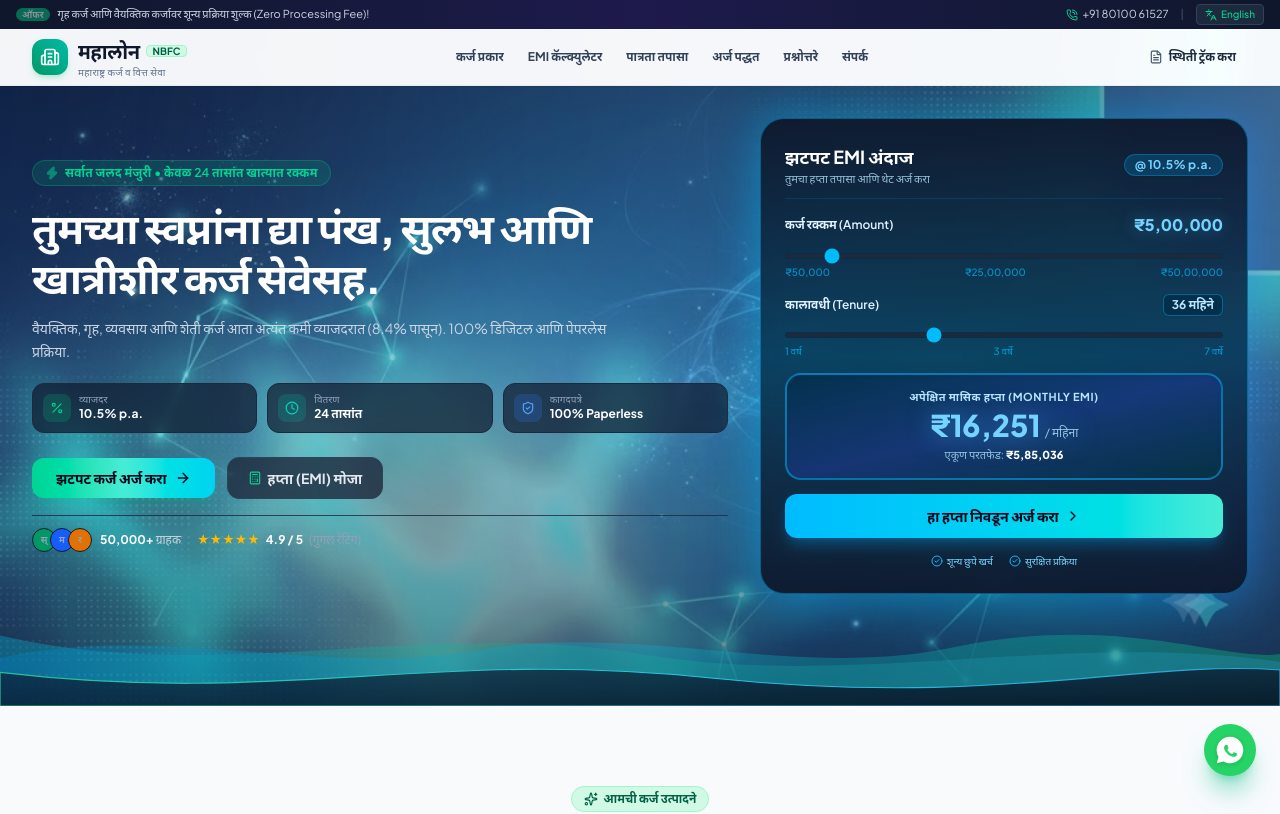
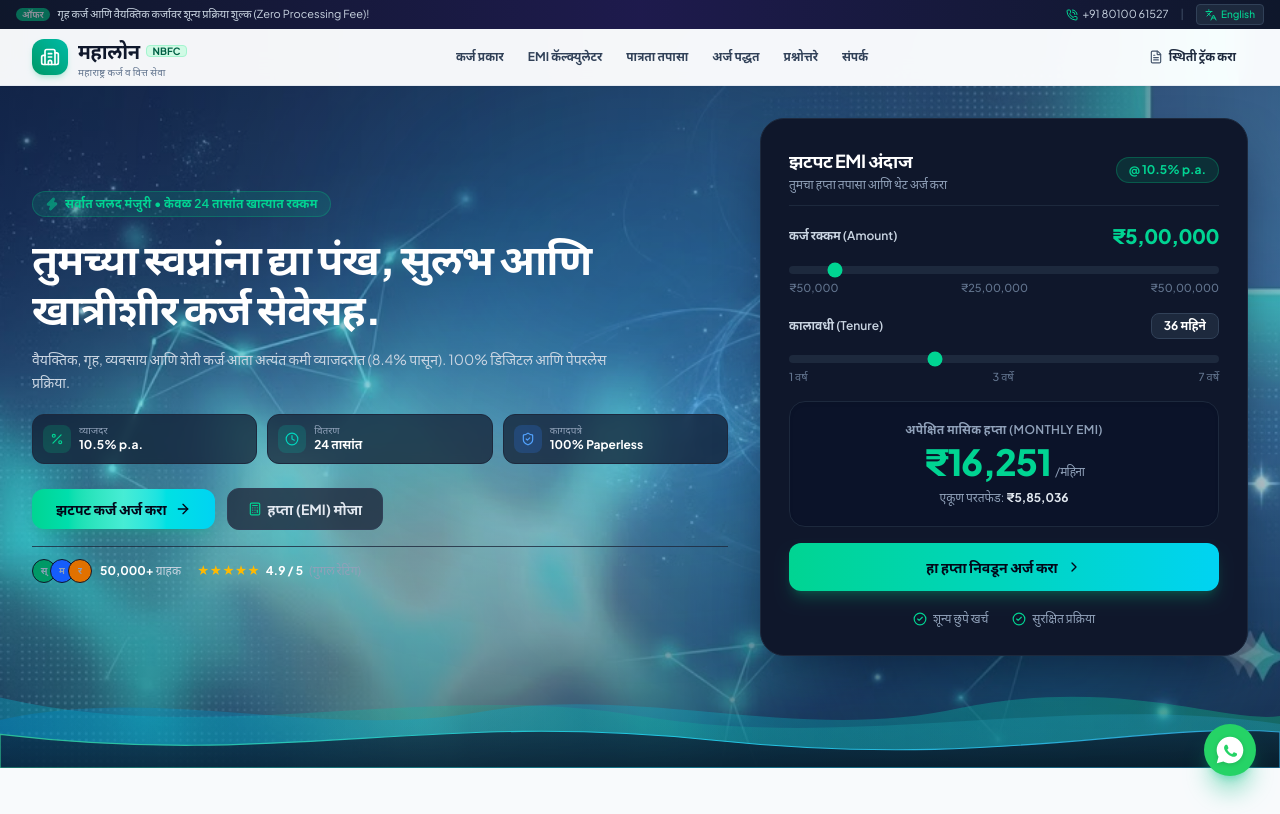
Before and after one commit to Prajakta785/Loan, a React (Vite) app: page / in a window 1280 px wide. Shown: the top 814 px of the page. Built offline with nearby package versions, Linux system fonts and the light colour scheme.

Commit message:
Align Hero Quick EMI card theme with EMI Calculator and Contact cards

```diff
--- a/src/components/Hero.jsx
+++ b/src/components/Hero.jsx
@@ -156,36 +156,32 @@ export default function Hero() {
             </div>
           </div>
 
-          {/* Right Column: Interactive Quick Loan Estimate Card - Light Blue Theme */}
+          {/* Right Column: Interactive Quick Loan Estimate Card - Matching Image 1 & Image 2 Theme */}
           <div className="lg:col-span-5">
-            <div className="relative">
-              {/* Vibrant Light Blue & Cyan Ambient Glow */}
-              <div className="absolute -inset-1 bg-gradient-to-r from-sky-400 via-cyan-400 to-blue-500 rounded-3xl blur-xl opacity-40 group-hover:opacity-100 transition duration-1000 group-hover:duration-200" />
-
-              <div className="relative rounded-2xl sm:rounded-3xl bg-gradient-to-b from-slate-900/95 via-sky-950/80 to-slate-900/95 border border-sky-400/40 p-4 sm:p-5 lg:p-6 backdrop-blur-xl shadow-2xl shadow-sky-500/15 space-y-3 sm:space-y-3.5">
+            <div className="relative rounded-3xl bg-slate-900 border border-slate-800 p-5 sm:p-6 lg:p-7 shadow-2xl shadow-slate-950/50 space-y-4">
 
               {/* Card Header */}
-                <div className="flex items-center justify-between pb-2.5 border-b border-sky-900/60">
+              <div className="flex items-center justify-between pb-3 border-b border-slate-800">
                 <div>
-                    <h2 className="text-base sm:text-lg font-bold text-white flex items-center gap-1.5">
-                      <span>{lang === 'mr' ? 'झटपट EMI अंदाज' : 'Quick Loan Estimator'}</span>
+                  <h2 className="text-base sm:text-lg font-bold text-white tracking-tight">
+                    {lang === 'mr' ? 'झटपट EMI अंदाज' : 'Quick Loan Estimator'}
                   </h2>
-                    <p className="text-[11px] text-sky-200/80">
+                  <p className="text-xs text-slate-400 mt-0.5">
                     {lang === 'mr' ? 'तुमचा हप्ता तपासा आणि थेट अर्ज करा' : 'Preview installment & apply directly'}
                   </p>
                 </div>
-                  <span className="px-2.5 py-0.5 rounded-full bg-sky-500/20 text-sky-300 text-xs font-bold border border-sky-400/30 shadow-xs">
+                <span className="px-3 py-1 rounded-full bg-emerald-500/15 text-emerald-400 text-xs font-bold border border-emerald-500/30">
                   @ {heroRate}% p.a.
                 </span>
               </div>
 
               {/* Amount Slider */}
-                <div className="space-y-1">
+              <div className="space-y-1.5">
                 <div className="flex justify-between items-center text-xs">
-                    <span className="text-sky-100 font-semibold">
+                  <span className="text-slate-300 font-semibold">
                     {lang === 'mr' ? 'कर्ज रक्कम (Amount)' : 'Loan Amount'}
                   </span>
-                    <span className="text-base font-black text-sky-300 drop-shadow-[0_0_8px_rgba(56,189,248,0.4)]">
+                  <span className="text-lg sm:text-xl font-black text-emerald-400 tracking-tight">
                     {formatCurrency(heroAmount)}
                   </span>
                 </div>
@@ -196,9 +192,9 @@ export default function Hero() {
                   step="50000"
                   value={heroAmount}
                   onChange={(e) => setHeroAmount(Number(e.target.value))}
-                    className="w-full h-1.5 bg-slate-800 border border-sky-950 rounded-lg appearance-none cursor-pointer accent-sky-400"
+                  className="w-full h-2 bg-slate-800 rounded-lg appearance-none cursor-pointer accent-emerald-400"
                 />
-                  <div className="flex justify-between text-[10px] text-sky-400/70 font-medium">
+                <div className="flex justify-between text-[11px] text-slate-500 font-medium">
                   <span>₹50,000</span>
                   <span>₹25,00,000</span>
                   <span>₹50,00,000</span>
@@ -206,12 +202,12 @@ export default function Hero() {
               </div>
 
               {/* Tenure Slider */}
-                <div className="space-y-1">
+              <div className="space-y-1.5">
                 <div className="flex justify-between items-center text-xs">
-                    <span className="text-sky-100 font-semibold">
+                  <span className="text-slate-300 font-semibold">
                     {lang === 'mr' ? 'कालावधी (Tenure)' : 'Tenure'}
                   </span>
-                    <span className="text-xs font-bold text-sky-200 bg-sky-950/90 px-2 py-0.5 rounded-md border border-sky-400/40 shadow-xs">
+                  <span className="text-xs font-bold text-white bg-slate-800 px-3 py-1 rounded-lg border border-slate-700">
                     {heroTenure} {lang === 'mr' ? 'महिने' : 'Months'}
                   </span>
                 </div>
@@ -222,50 +218,49 @@ export default function Hero() {
                   step="6"
                   value={heroTenure}
                   onChange={(e) => setHeroTenure(Number(e.target.value))}
-                    className="w-full h-1.5 bg-slate-800 border border-sky-950 rounded-lg appearance-none cursor-pointer accent-sky-400"
+                  className="w-full h-2 bg-slate-800 rounded-lg appearance-none cursor-pointer accent-emerald-400"
                 />
-                  <div className="flex justify-between text-[10px] text-sky-400/70 font-medium">
+                <div className="flex justify-between text-[11px] text-slate-500 font-medium">
                   <span>1 {lang === 'mr' ? 'वर्ष' : 'Yr'}</span>
                   <span>3 {lang === 'mr' ? 'वर्षे' : 'Yrs'}</span>
                   <span>7 {lang === 'mr' ? 'वर्षे' : 'Yrs'}</span>
                 </div>
               </div>
 
-                {/* Calculated Result Box - Luminous Light Blue / Azure Theme */}
-                <div className="bg-gradient-to-br from-sky-950/90 via-blue-900/60 to-cyan-950/80 p-3 sm:p-3.5 rounded-2xl border-2 border-sky-400/50 shadow-inner text-center space-y-0.5">
-                  <div className="text-[10px] sm:text-[11px] text-sky-200 uppercase tracking-wider font-bold">
+              {/* Calculated Result Box - Matching Inner Box of Image 2 */}
+              <div className="bg-[#0b1329] p-4 sm:p-5 rounded-2xl border border-slate-800 text-center space-y-1 shadow-inner">
+                <div className="text-xs text-slate-400 font-semibold tracking-wide">
                   {lang === 'mr' ? 'अपेक्षित मासिक हप्ता (MONTHLY EMI)' : 'ESTIMATED MONTHLY EMI'}
                 </div>
-                  <div className="text-2xl sm:text-3xl font-black text-sky-300 drop-shadow-[0_2px_12px_rgba(56,189,248,0.5)]">
+                <div className="text-3xl sm:text-4xl font-extrabold text-emerald-400 tracking-tight">
                   {formatCurrency(estimatedEmi)}
-                    <span className="text-xs text-sky-200/80 font-normal ml-1">/ {lang === 'mr' ? 'महिना' : 'month'}</span>
+                  <span className="text-xs text-slate-400 font-normal ml-1">/ {lang === 'mr' ? 'महिना' : 'month'}</span>
                 </div>
-                  <div className="text-[10px] sm:text-[11px] text-sky-200/80 pt-0.5">
+                <div className="text-xs text-slate-400 pt-1">
                   {lang === 'mr' ? 'एकूण परतफेड:' : 'Total Repayment:'}{' '}
-                    <strong className="text-white font-black">{formatCurrency(estimatedEmi * heroTenure)}</strong>
+                  <strong className="text-slate-200 font-bold">{formatCurrency(estimatedEmi * heroTenure)}</strong>
                 </div>
               </div>
 
-                {/* Direct Action Button - Light Blue to Cyan Gradient */}
+              {/* Direct Action Button - Matching Image 1 & Image 2 Mint/Teal Button */}
               <button
                 onClick={() => openApplyModal('personal')}
-                  className="w-full py-2.5 sm:py-3 px-4 bg-gradient-to-r from-sky-400 via-cyan-400 to-teal-300 hover:from-sky-300 hover:to-cyan-300 text-slate-950 font-black text-xs sm:text-sm rounded-xl shadow-lg shadow-sky-500/30 transition-all text-center flex items-center justify-center gap-1.5 group cursor-pointer transform hover:-translate-y-0.5 active:translate-y-0"
+                className="w-full py-3.5 px-6 bg-gradient-to-r from-emerald-400 via-teal-400 to-cyan-400 hover:brightness-105 text-slate-950 font-extrabold text-sm rounded-xl shadow-lg shadow-emerald-500/25 transition-all text-center flex items-center justify-center gap-2 group cursor-pointer transform hover:-translate-y-0.5 active:translate-y-0"
               >
                 <span>{lang === 'mr' ? 'हा हप्ता निवडून अर्ज करा' : 'Apply with this EMI'}</span>
                 <ChevronRight className="w-4 h-4 group-hover:translate-x-1 transition-transform" />
               </button>
 
               {/* Trust Footer Badges */}
-                <div className="flex items-center justify-center gap-4 text-[10px] text-sky-300 pt-0.5 font-medium">
-                  <span className="flex items-center gap-1">
-                    <CheckCircle2 className="w-3 h-3 text-sky-400" />
+              <div className="flex items-center justify-center gap-6 text-xs text-slate-400 pt-1">
+                <span className="flex items-center gap-1.5">
+                  <CheckCircle2 className="w-3.5 h-3.5 text-emerald-400" />
                   {lang === 'mr' ? 'शून्य छुपे खर्च' : 'Zero Hidden Fees'}
                 </span>
-                  <span className="flex items-center gap-1">
-                    <CheckCircle2 className="w-3 h-3 text-sky-400" />
+                <span className="flex items-center gap-1.5">
+                  <CheckCircle2 className="w-3.5 h-3.5 text-emerald-400" />
                   {lang === 'mr' ? 'सुरक्षित प्रक्रिया' : '100% Encrypted'}
                 </span>
-                </div>
               </div>
             </div>
           </div>
```
Lines whose indentation alone changed are shown as unchanged.
